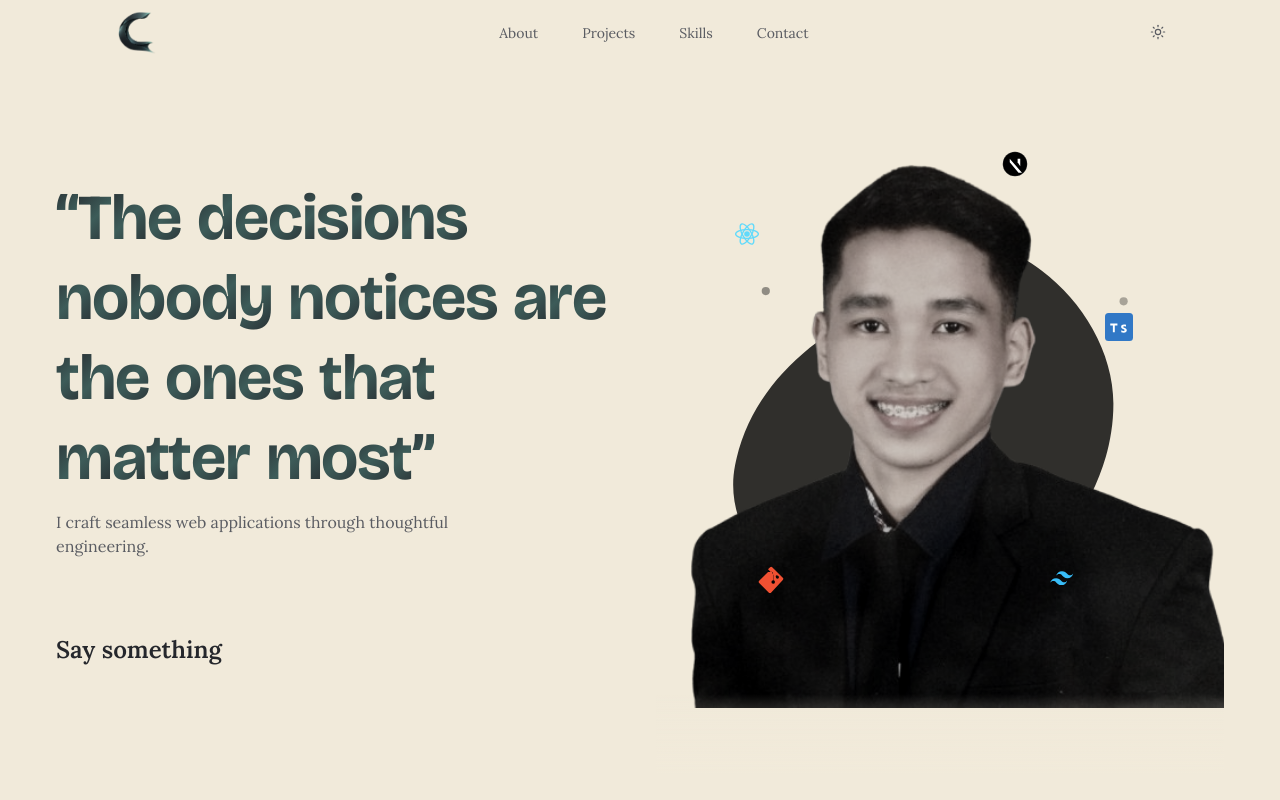
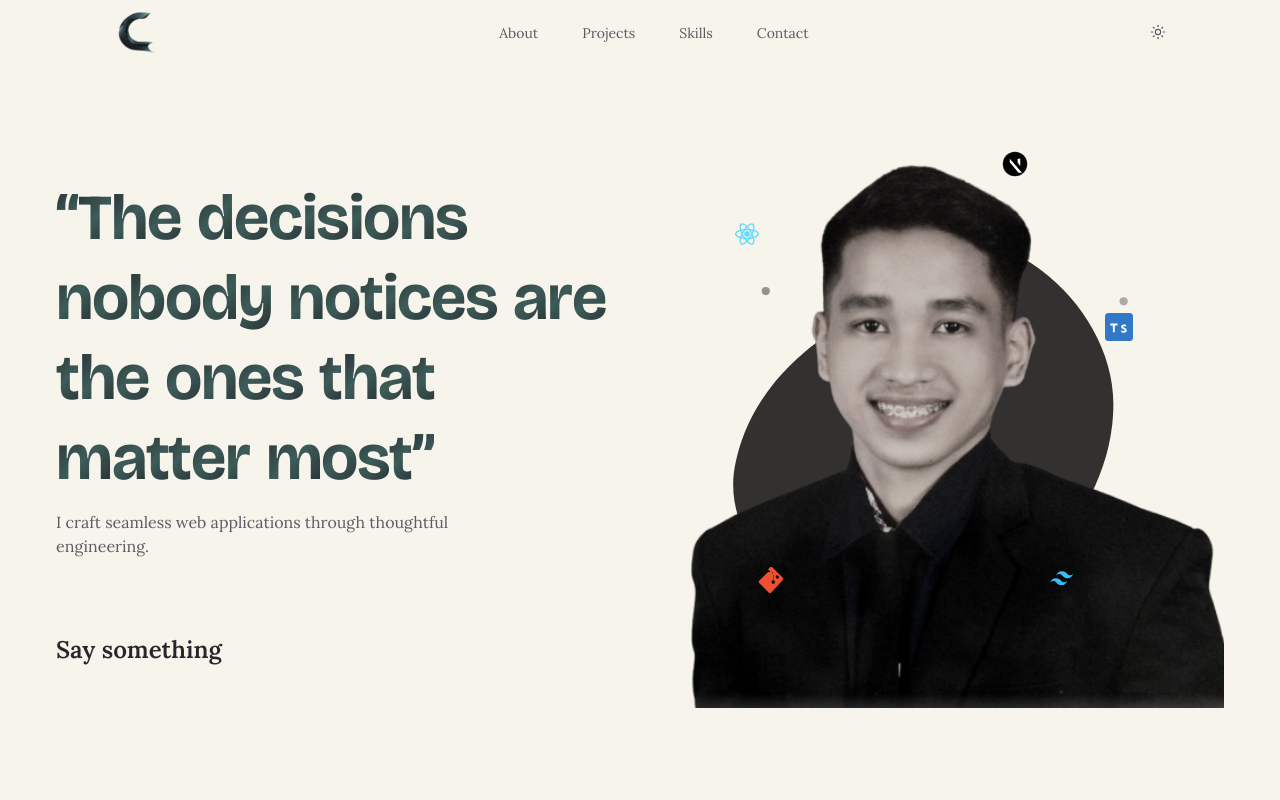
Before and after one commit to chriscstll/chriscstll, a Next.js app: page / in a window 1280 px wide. Shown: the top 800 px of the page. Built offline with nearby package versions, Linux system fonts and the light colour scheme.

Commit message:
readme update and add url at siteconfig

```diff
--- a/app/globals.css
+++ b/app/globals.css
@@ -1,7 +1,7 @@
 @import 'tailwindcss';
 
 @theme {
-  --color-background: #f1eada;
+  --color-background: #f7f4ec;
   --color-background-secondary: #e6ded0;
   --color-background-card: #ebe4d6;
 
@@ -20,7 +20,7 @@
   --font-sans: var(--font-lora);
   --font-heading: var(--font-bricolage);
 
-  --navbar-tint: rgba(241, 234, 218, 0.65);
+  --navbar-tint: rgba(247, 244, 236, 0.65);
 }
 
 [data-theme='dark'] {
@@ -28,7 +28,7 @@
   --color-background-secondary: #2c2e34;
   --color-background-card: #282a30;
 
-  --color-foreground: #f1eada;
+  --color-foreground: #f7f4ec;
   --color-foreground-muted: #a8a29a;
   --color-foreground-subtle: #625d55;
 
--- a/data/portfolio.ts
+++ b/data/portfolio.ts
@@ -2,7 +2,7 @@ export const siteConfig = {
   name: 'Christian Castillo',
   title: 'Christian Castillo',
   description: 'Frontend developer drawn to the logic of how things work and the craft of making them work well.',
-  url: 'https://stillindevelopment.com',
+  url: 'https://chriscstll.vercel.app/',
   ogImage: '/og-image.jpg',
 };
 
```
Also changed, not shown: 1 other file (tests, documents, lock files or other folders).
